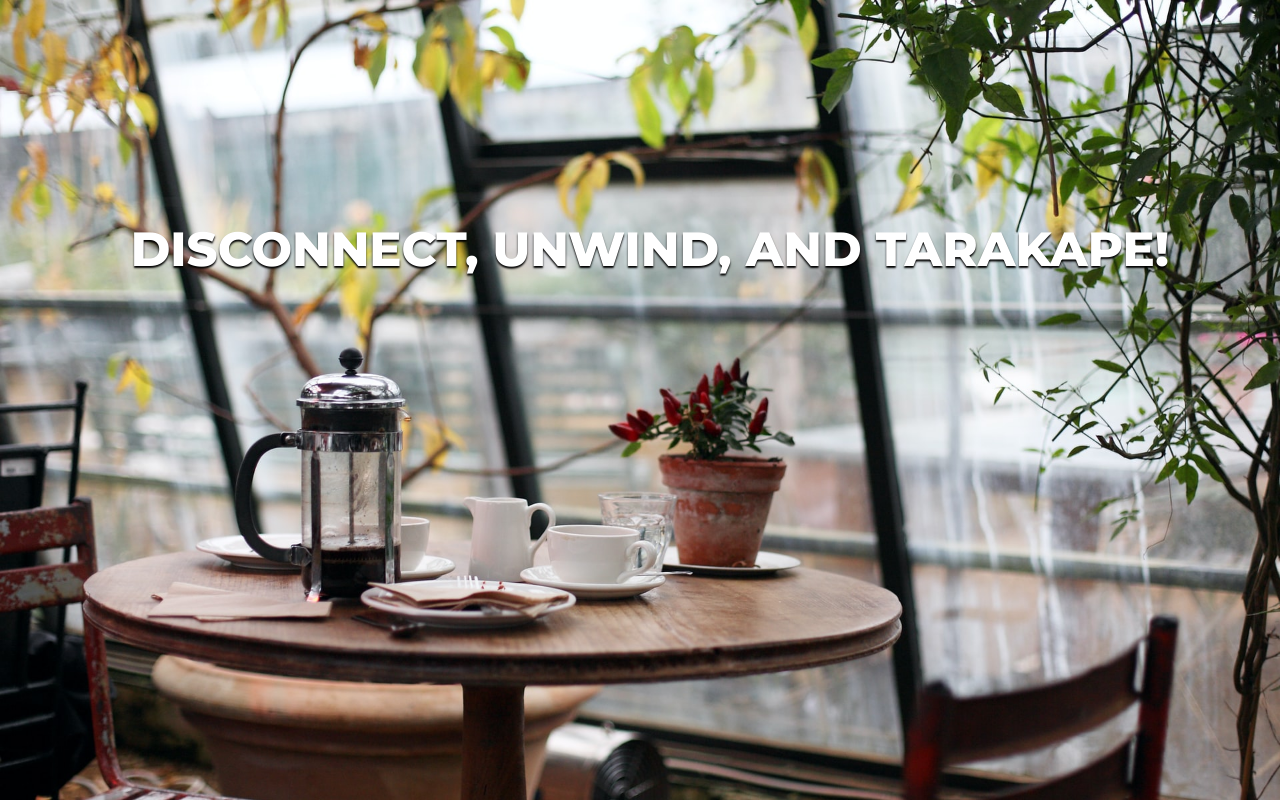
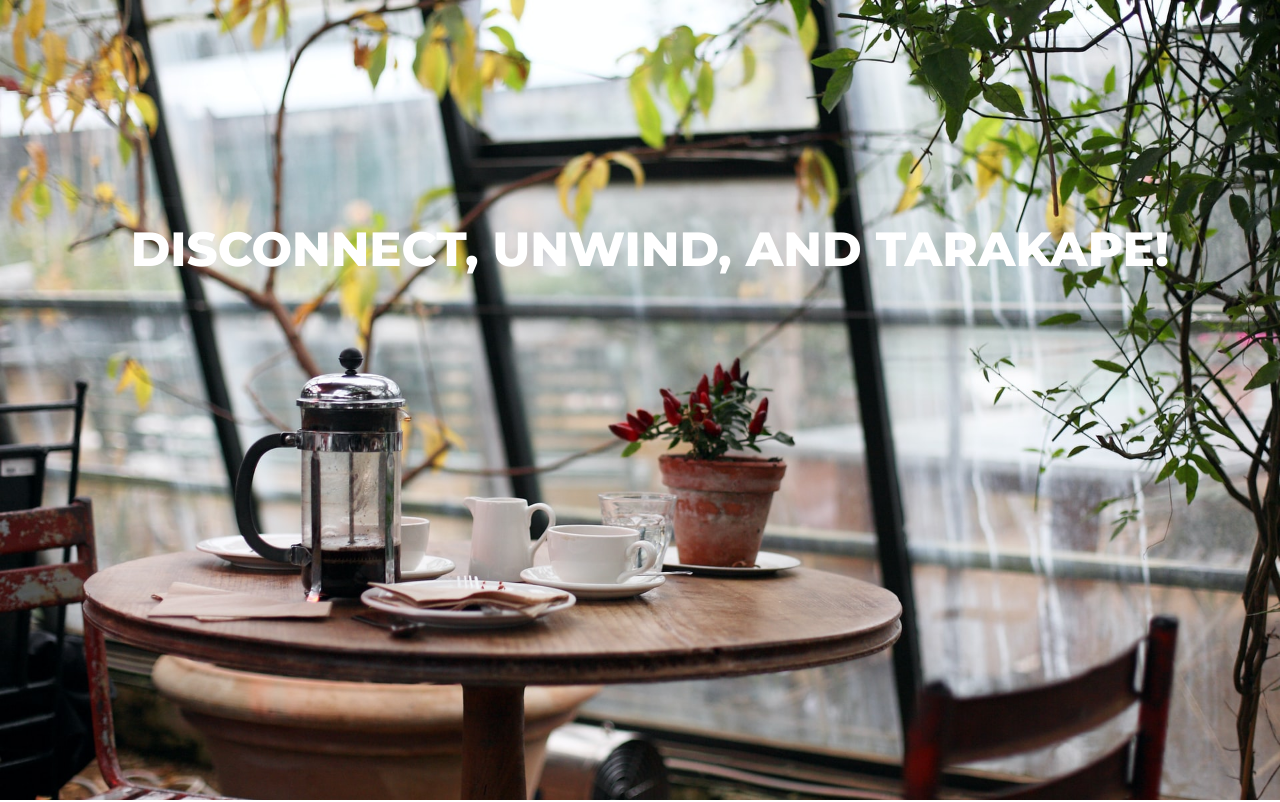
Before and after one commit to roldanjohn/tarakape, a plain HTML site: page index.html in a window 1280 px wide. Shown: the top 802 px of the page. Drawn offline with Linux system fonts and the light colour scheme; a web font is replaced by a local one.

Commit message:
Update styles.css

```diff
--- a/styles.css
+++ b/styles.css
@@ -76,7 +76,6 @@ h1, h2, h3{
   font-size: 2rem;
   color: #B3B1AC;
   color: white;
-  text-shadow: black 0px 2px 2px;
   line-height: 1.2;
   margin-bottom: 300px;
   margin-left: 20px;
```
